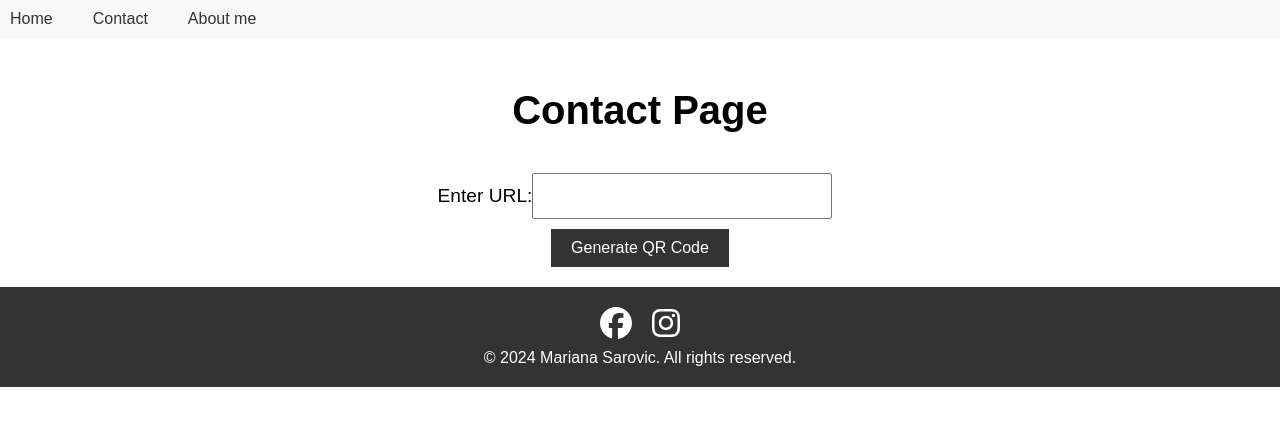
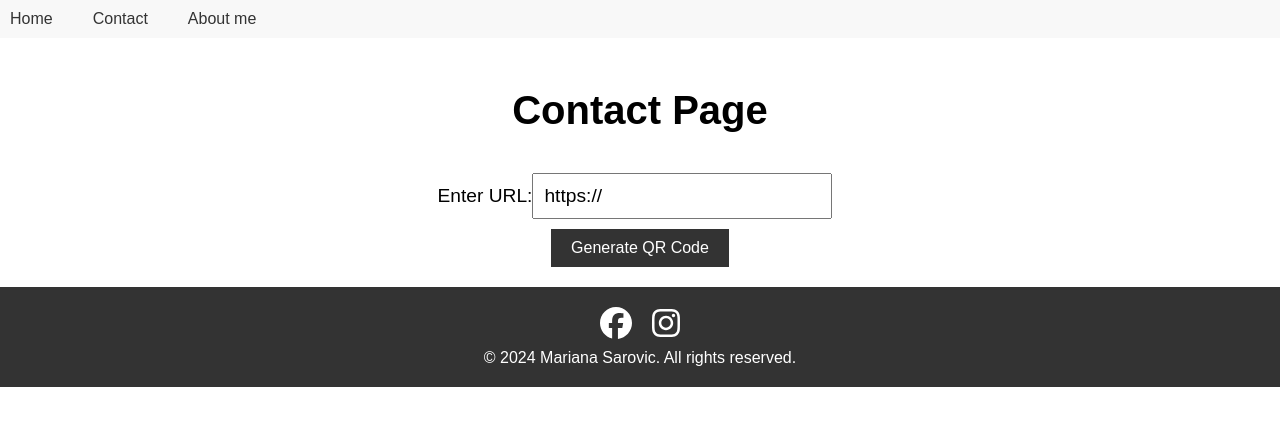
Before and after one commit to Maree13/web-in-react, a React (Create React App) app: page /Contact in a window 1280 px wide. Shown: the top 426 px of the page. Built offline with nearby package versions, Linux system fonts and the light colour scheme.

Commit message:
Pridane https:// do formulara. Upravujem footer.

```diff
--- a/src/App.css
+++ b/src/App.css
@@ -7,46 +7,22 @@
 
 /* BODY */
 
-body {
+body, html {
   margin: 0;
   padding: 0;
   font-family: Arial, sans-serif;
   /* background-color: #f0f0f0;
   color: #333; */
+  height: 100%;
+  min-height: 100vh;
 }
 
+/* #root {
+  display: flex;
+  flex-direction: column;
+  min-height: 100vh;
+} */
 
-/* Príklad globálnych štýlov */
-/* body {
-  margin: 0;
-  padding: 0;
-  font-family: Arial, sans-serif;
-  background-color: #f0f0f0;
-  color: #333;
-}
-
-header,
-footer {
-  background-color: #333;
-  color: #fff;
-  padding: 10px 0;
-  text-align: center;
-}
-
-nav {
-  display: flex;
-  justify-content: space-between;
-  align-items: center;
-  padding: 0 20px;
-}
-
-.menu a {
-  text-decoration: none;
-  color: #fff;
-  margin: 0 10px;
-}
-
-.logo {
-  width: 50px;
-  height: auto;
+/* .main-content {
+  flex: 1;
 } */
--- a/src/pages/Contact.js
+++ b/src/pages/Contact.js
@@ -2,7 +2,7 @@ import './Contact.css';
 import { useState } from 'react';
 
 const Contact = () => {
-  const [url, setUrl] = useState('');
+  const [url, setUrl] = useState('https://');
   const [qrCode, setQrCode] = useState('');
   const [loading, setLoading] = useState(false);
 
@@ -20,6 +20,11 @@ const Contact = () => {
     generateQRCode();
   };
 
+  const handleUrlChange = (e) => {
+    const value = e.target.value;
+    setUrl(value);
+  };
+
   return (
     <section className="contact">
       <h1>Contact Page</h1>
@@ -29,7 +34,8 @@ const Contact = () => {
           <input
             type="url"
             value={url}
-            onChange={(e) => setUrl(e.target.value)}
+            onChange={handleUrlChange}
+            // onChange={(e) => setUrl(e.target.value)}
             required
           />
         </label>
```
